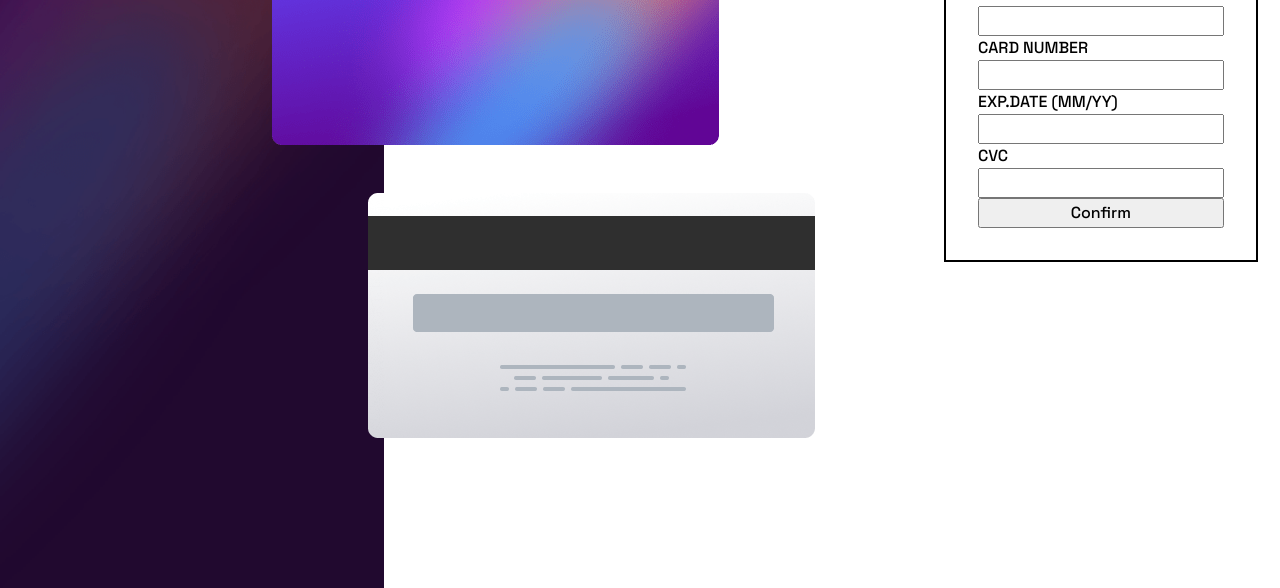
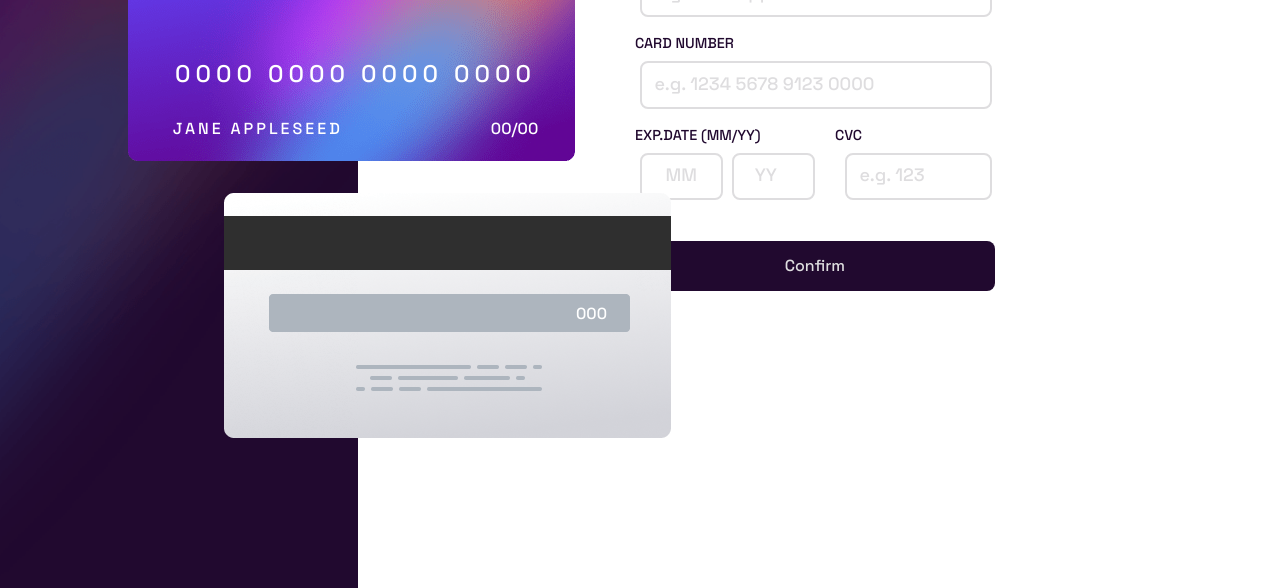
Before and after one commit to Al3377/FrontEndMentor-Num.4, a plain HTML site: page index.html in a window 1280 px wide. Shown: the part 212-800 px from the top of the page. Drawn offline with Linux system fonts and the light colour scheme.

Commit message:
second commit

```diff
--- a/index.html
+++ b/index.html
@@ -19,21 +19,68 @@
       <div class="white-background">
         <div class="form grid-group">
           <label for="name" class="form__label">cardholder name</label
-          ><input type="text" class="form__input-box" id="name" />
+          ><input
+            type="text"
+            class="form__input-box"
+            id="name"
+            placeholder="e.g. Jane Appleaseed"
+          />
           <label for="card-number" class="form__label">card number</label
-          ><input type="text" class="form__input-box" id="card-number" />
-          <label for="date" class="form__label">exp.date (mm/yy)</label
-          ><input type="text" class="form__input-box" id="date" />
-          <label for="cvc" class="form__label">cvc</label
-          ><input type="text" class="form__input-box" id="cvc" />
-          <button>Confirm</button>
+          ><input
+            type="number"
+            class="form__input-box"
+            placeholder="e.g. 1234 5678 9123 0000"
+            id="card-number"
+          />
+
+          <div class="form__label-group">
+            <label for="date" class="form__label form__label--margin"
+              >exp.date (mm/yy)</label
+            >
+            <label for="cvc" class="form__label">cvc</label>
+          </div>
+
+          <div class="form__date-cvc-group">
+            <input
+              type="text"
+              class="form__input-box form__input-box--date"
+              id="date"
+              placeholder="MM"
+            />
+            <input
+              type="number"
+              class="form__input-box form__input-box--date"
+              id="date"
+              placeholder="YY"
+            />
+            <input
+              type="text"
+              class="form__input-box form__input-box--cvc"
+              id="cvc"
+              placeholder="e.g. 123"
+            />
+          </div>
+          <button class="btn">Confirm</button>
         </div>
       </div>
     </div>
 
     <div class="card">
-      <div class="card__front"></div>
-      <div class="card__back"></div>
+      <div class="card__front">
+        <div class="card__front--logo">
+          <img src="images/card-logo.svg" alt="card-logo" />
+        </div>
+        <div class="card__front--number">0000 0000 0000 0000</div>
+        <div class="name-date-group">
+          <div class="card__front--name">Jane Appleseed</div>
+          <div class="card__front--date">
+            <span id="month">00</span>/<span id="year">00</span>
+          </div>
+        </div>
+      </div>
+      <div class="card__back">
+        <div class="card__back--cvc">000</div>
+      </div>
     </div>
   </body>
 </html>
--- a/sass/_base.scss
+++ b/sass/_base.scss
@@ -55,8 +55,6 @@ h6 {
 
   /* Fonts */
   --main-font: "Space Grotesk", sans-serif;
-  --font-weight: 500;
-  --font-size: 18px;
 
   /* Design Widts */
   --mobile-width: 375px;
@@ -66,7 +64,14 @@ h6 {
 /* Global Styles */
 body {
   font-family: var(--main-font);
-  font-weight: var(--font-weight);
   width: 100%;
+  // max-width: 1440px;
+  // margin: auto;
   position: relative;
+  font-size: var(--font-size);
 }
+
+::placeholder {
+  color: var(--light-grayish-violet);
+  font-size: 18px;
+}
--- a/sass/_elements.scss
+++ b/sass/_elements.scss
@@ -4,17 +4,87 @@
   & > * {
     width: var(--card-width);
     height: var(--card-height);
+    color: var(--white);
   }
 
   &__front {
     background-image: url("/images/bg-card-front.png");
+
+    text-transform: uppercase;
+
+    padding-left: 2.8em;
+    padding-right: 2.3em;
+
+    &--logo {
+      padding-top: 1.3em;
+    }
+
+    &--number {
+      padding-top: 3em;
+      font-size: 1.5rem;
+      letter-spacing: 5px;
+      text-align: center;
+    }
+
+    &--name {
+      letter-spacing: 3px;
+      font-size: 1rem;
+    }
   }
 
   &__back {
     background-image: url("/images/bg-card-back.png");
+
+    &--cvc {
+      padding-top: 6.8rem;
+      padding-left: 22rem;
+    }
   }
 }
 
 .form {
   text-transform: uppercase;
+
+  &__label {
+    display: inline-block;
+    padding-bottom: 0.4rem;
+    padding-top: 1rem;
+    font-size: 0.9rem;
+    color: var(--very-dark-violet);
+  }
+
+  &__input-box {
+    padding: 0.6em 0.8em;
+    border-radius: 8px;
+    color: var(--light-grayish-violet);
+    border: 2px solid var(--light-grayish-violet);
+    margin-left: 0.3rem;
+    max-width: 22rem;
+  }
+
+  &__label-group label:first-child {
+    margin-right: 4.4rem;
+  }
+
+  &__input-box--date {
+    display: inline-block;
+    width: 5.2rem;
+    text-align: center;
+  }
+
+  &__input-box--cvc {
+    display: inline-block;
+    width: 9.2rem;
+    margin-left: 1.6rem;
+  }
 }
+
+.btn {
+  margin-top: 2.6rem;
+  max-width: 22.5rem;
+  padding: 0.8rem 0;
+  border-radius: 8px;
+  border: none;
+  color: var(--light-grayish-violet);
+  background-color: var(--very-dark-violet);
+}
--- a/sass/_layout.scss
+++ b/sass/_layout.scss
@@ -1,19 +1,21 @@
 .flex-group {
   height: 100%;
+  width: 100%;
   display: flex;
 }
+
 .grid-group {
   display: grid;
-  border: 2px solid black;
-  width: 35%;
-  margin: 10rem 0 0 35rem;
-  padding: 2rem;
+  width: 40%;
+  margin: 15% auto 0 auto;
+  // padding: 2rem;
 }
 .white-background {
-  width: 70%;
+  // width: 70%;
+  flex-grow: 1;
 }
 .gradient-background {
-  width: 30%;
+  width: 28%;
   height: 100%;
   background-image: url("/images/bg-main-desktop.png");
   background-size: cover;
@@ -22,13 +24,18 @@
 
 .card {
   position: absolute;
-  top: 4rem;
-  left: 14rem;
-  padding: 3rem;
+  top: 16%;
+  left: 10%;
 }
 .card__front {
-  margin-bottom: 3rem;
+  margin-bottom: 2rem;
 }
 .card__back {
   margin-left: 6rem;
 }
+
+.name-date-group {
+  display: flex;
+  justify-content: space-between;
+  margin-top: 1.55rem;
+}
```
Also changed, not shown: css/style.css, 1 other file.
